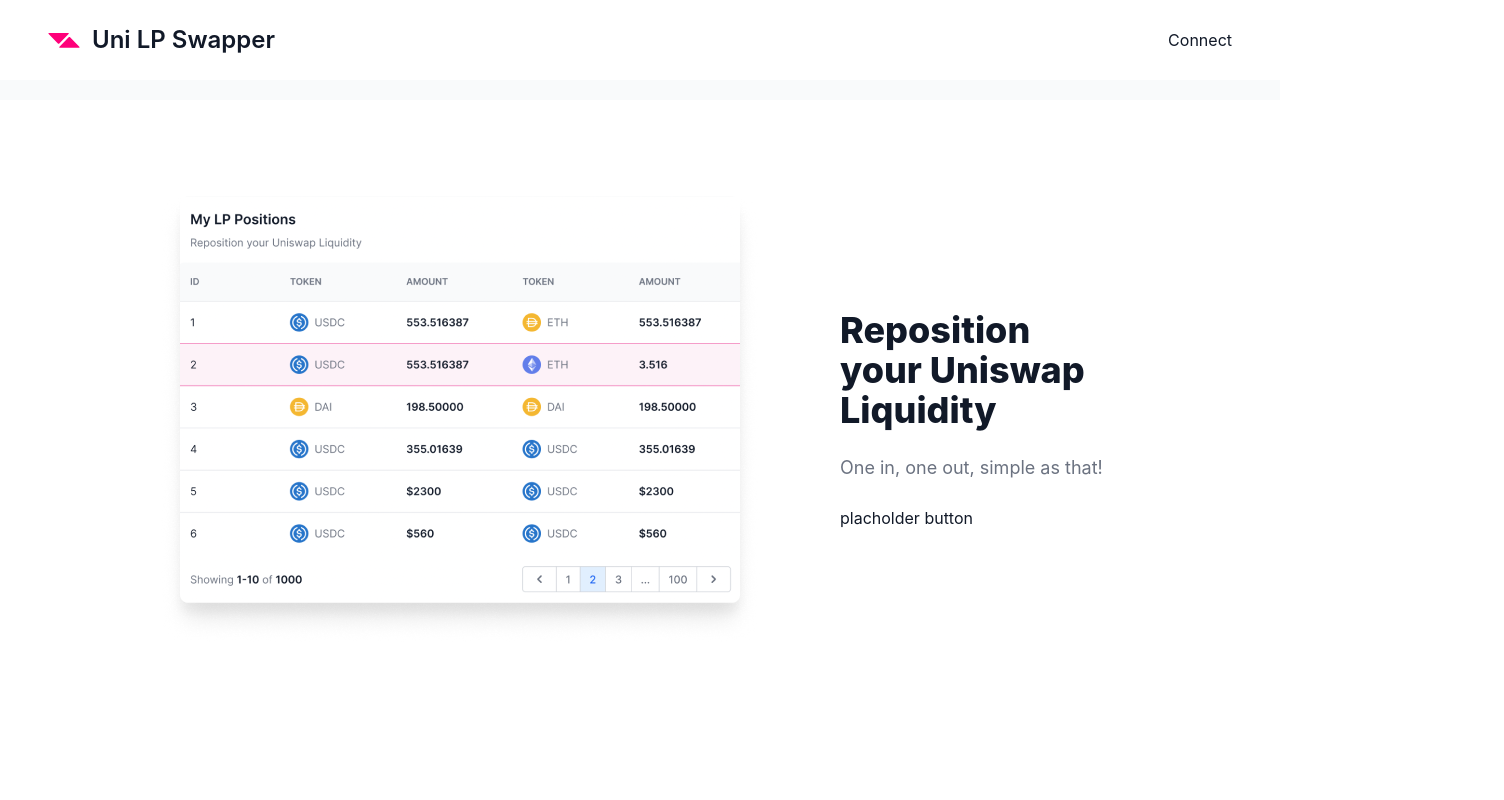
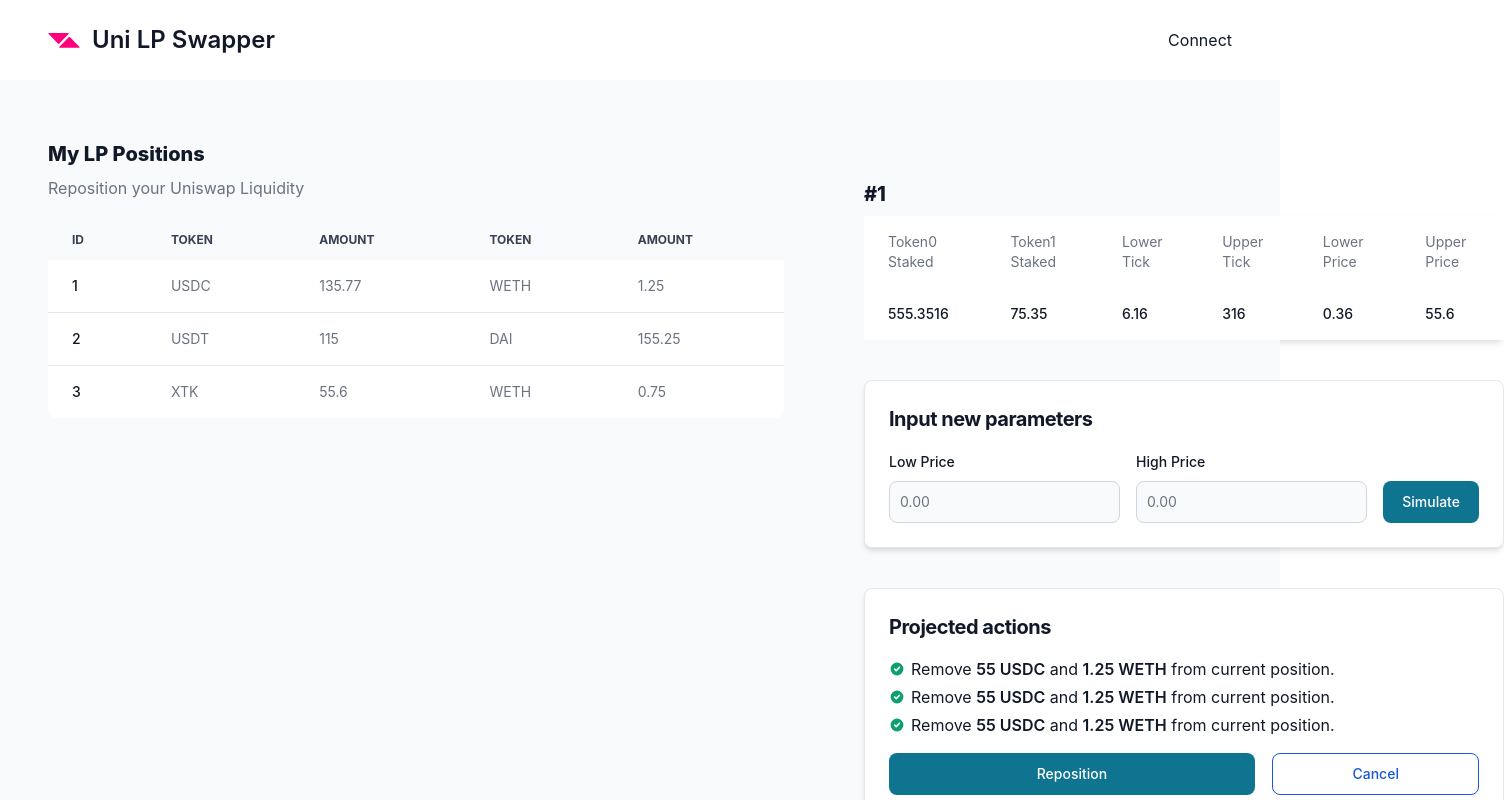
Before and after one commit to xtokenmarket/uniswappr, a React (Create React App) app: page / in a window 1280 px wide. Shown: the top 800 px of the page, 1504 px wide, since content can reach past the window. Built offline with nearby package versions, Linux system fonts and the light colour scheme.

Commit message:
Added LP Table component

```diff
--- a/src/App.tsx
+++ b/src/App.tsx
@@ -6,8 +6,8 @@
 import NoLpPositionsPage from './pages/NoLpPositionsPage'
 
 const App = () => {
-  const walletConnected = false
-  const hasLpPositions = false
+  const walletConnected = true
+  const hasLpPositions = true
 
   const PageComponent = walletConnected
     ? hasLpPositions
--- /dev/null
+++ b/src/components/LPDetails.tsx
@@ -0,0 +1,161 @@
+import React from 'react'
+import { Button, Card, Label, Spinner, Table, TextInput } from 'flowbite-react'
+
+const { Cell, Row } = Table
+
+const CheckIcon = () => {
+  return (
+    <svg
+      className="w-4 h-4 mr-1.5 text-green-500 dark:text-green-400 flex-shrink-0"
+      fill="currentColor"
+      viewBox="0 0 20 20"
+      xmlns="http://www.w3.org/2000/svg"
+    >
+      <path
+        fillRule="evenodd"
+        d="M10 18a8 8 0 100-16 8 8 0 000 16zm3.707-9.293a1 1 0 00-1.414-1.414L9 10.586 7.707 9.293a1 1 0 00-1.414 1.414l2 2a1 1 0 001.414 0l4-4z"
+        clipRule="evenodd"
+      ></path>
+    </svg>
+  )
+}
+
+const LPDetails = () => (
+  <div className="flex flex-col pt-10 h-full w-full">
+    <p className="text-xl font-extrabold">#1</p>
+    <div className="flex flex-col items-center mx-auto mt-2">
+      <Table hoverable={false}>
+        <Row className="bg-white dark:border-gray-700 dark:bg-gray-800">
+          <Cell>Token0 Staked</Cell>
+          <Cell>Token1 Staked</Cell>
+          <Cell>Lower Tick</Cell>
+          <Cell>Upper Tick</Cell>
+          <Cell>Lower Price</Cell>
+          <Cell>Upper Price</Cell>
+        </Row>
+        <Row className="bg-white dark:border-gray-700 dark:bg-gray-800">
+          <Cell className="whitespace-nowrap font-medium text-gray-900 dark:text-white">
+            555.3516
+          </Cell>
+          <Cell className="whitespace-nowrap font-medium text-gray-900 dark:text-white">
+            75.35
+          </Cell>
+          <Cell className="whitespace-nowrap font-medium text-gray-900 dark:text-white">
+            6.16
+          </Cell>
+          <Cell className="whitespace-nowrap font-medium text-gray-900 dark:text-white">
+            316
+          </Cell>
+          <Cell className="whitespace-nowrap font-medium text-gray-900 dark:text-white">
+            0.36
+          </Cell>
+          <Cell className="whitespace-nowrap font-medium text-gray-900 dark:text-white">
+            55.6
+          </Cell>
+        </Row>
+      </Table>
+    </div>
+
+    <div className="flex flex-col pt-10">
+      <Card href="#">
+        <h5 className="text-xl font-bold tracking-tight text-gray-900 dark:text-white">
+          Input new parameters
+        </h5>
+        <form className="flex flex-row gap-4">
+          <div>
+            <div className="mb-2 block">
+              <Label htmlFor="lowPrice" value="Low Price" />
+            </div>
+            <TextInput
+              id="lowPrice"
+              type="number"
+              placeholder="0.00"
+              required={true}
+            />
+          </div>
+          <div>
+            <div className="mb-2 block">
+              <Label htmlFor="highPrice" value="High Price" />
+            </div>
+            <TextInput
+              id="highPrice"
+              type="number"
+              placeholder="0.00"
+              required={true}
+            />
+          </div>
+          <div className="flex items-end flex-1">
+            <Button className="w-full" type="submit">
+              Simulate
+            </Button>
+          </div>
+        </form>
+      </Card>
+    </div>
+
+    <div className="flex flex-col pt-10">
+      <Card href="#">
+        {/*<div className="text-center">*/}
+        {/*  <Spinner size="xl" aria-label="Simulating..." />*/}
+        {/*</div>*/}
+        <h5 className="text-xl font-bold tracking-tight text-gray-900 dark:text-white">
+          Projected actions
+        </h5>
+        <ul className="space-y-1 max-w-md list-inside text-gray-500 dark:text-gray-400">
+          <li className="flex items-center">
+            <CheckIcon />
+            <p className="text-gray-900 dark:text-gray-300">
+              Remove{' '}
+              <strong className="font-semibold dark:text-white">55 USDC</strong>{' '}
+              and{' '}
+              <strong className="font-semibold dark:text-white">
+                1.25 WETH
+              </strong>{' '}
+              from current position.
+            </p>
+          </li>
+          <li className="flex items-center">
+            <CheckIcon />
+            <p className="text-gray-900 dark:text-gray-300">
+              Remove{' '}
+              <strong className="font-semibold dark:text-white">55 USDC</strong>{' '}
+              and{' '}
+              <strong className="font-semibold dark:text-white">
+                1.25 WETH
+              </strong>{' '}
+              from current position.
+            </p>
+          </li>
+          <li className="flex items-center">
+            <CheckIcon />
+            <p className="text-gray-900 dark:text-gray-300">
+              Remove{' '}
+              <strong className="font-semibold dark:text-white">55 USDC</strong>{' '}
+              and{' '}
+              <strong className="font-semibold dark:text-white">
+                1.25 WETH
+              </strong>{' '}
+              from current position.
+            </p>
+          </li>
+        </ul>
+        <div className="flex flex-wrap">
+          <div className="w-[62%] mr-[3%]">
+            <Button className="w-full">Reposition</Button>
+          </div>
+          <div className="w-[35%]">
+            {/*<Button outline>Cancel</Button>*/}
+            <button
+              type="button"
+              className="w-full text-blue-700 hover:text-white border border-blue-700 hover:bg-blue-800 focus:ring-4 focus:outline-none focus:ring-blue-300 font-medium rounded-lg text-sm px-5 py-2.5 text-center mr-2 mb-2 dark:border-blue-500 dark:text-blue-500 dark:hover:text-white dark:hover:bg-blue-600 dark:focus:ring-blue-800"
+            >
+              Cancel
+            </button>
+          </div>
+        </div>
+      </Card>
+    </div>
+  </div>
+)
+
+export default LPDetails
--- /dev/null
+++ b/src/components/LPTable.tsx
@@ -0,0 +1,57 @@
+import React from 'react'
+import { Table } from 'flowbite-react'
+
+const { Body, Cell, Head, HeadCell, Row } = Table
+
+const lpData = [
+  {
+    id: 1,
+    token0: { amount: 135.77, symbol: 'USDC' },
+    token1: { amount: 1.25, symbol: 'WETH' },
+  },
+  {
+    id: 2,
+    token0: { amount: 115, symbol: 'USDT' },
+    token1: { amount: 155.25, symbol: 'DAI' },
+  },
+  {
+    id: 3,
+    token0: { amount: 55.6, symbol: 'XTK' },
+    token1: { amount: 0.75, symbol: 'WETH' },
+  },
+]
+
+const TableHeader = () => {
+  return (
+    <Head>
+      <HeadCell>ID</HeadCell>
+      <HeadCell>Token</HeadCell>
+      <HeadCell>Amount</HeadCell>
+      <HeadCell>Token</HeadCell>
+      <HeadCell>Amount</HeadCell>
+    </Head>
+  )
+}
+
+const tableRows = lpData.map((data) => (
+  <Row className="bg-white dark:border-gray-700 dark:bg-gray-800" key={data.id}>
+    <Cell className="whitespace-nowrap font-medium text-gray-900 dark:text-white">
+      {data.id}
+    </Cell>
+    <Cell>{data.token0.symbol}</Cell>
+    <Cell>{data.token0.amount}</Cell>
+    <Cell>{data.token1.symbol}</Cell>
+    <Cell>{data.token1.amount}</Cell>
+  </Row>
+))
+
+const LPTable = () => {
+  return (
+    <Table hoverable={true}>
+      <TableHeader />
+      <Body className="divide-y">{tableRows}</Body>
+    </Table>
+  )
+}
+
+export default LPTable
--- a/src/pages/MainPage.tsx
+++ b/src/pages/MainPage.tsx
@@ -1,16 +1,26 @@
 import React from 'react'
+
+import LPTable from '../components/LPTable'
+import LPDetails from '../components/LPDetails'
 
 const ConnectWalletPage = () => (
   <div className="flex flex-col h-full px-12 pt-10">
-    <div className="flex flex-col items-center mx-auto xl:flex-row">
-      <div className="w-[736px] h-[531px] bg-green-300">Table placeholder</div>
+    <div className="flex flex-col mx-auto xl:flex-row">
+      <div className="w-[736px] h-[531px]">
+        <p className="text-xl font-extrabold">My LP Positions</p>
+        <p className="mt-2 text-gray-500 mb-5">
+          Reposition your Uniswap Liquidity
+        </p>
+        <LPTable />
+      </div>
 
-      <div className="flex flex-col items-center ml-20 w-[640px] flex-1">
-        <p className="text-4xl font-extrabold">Select a position</p>
-        <p className="mt-6 text-xl text-gray-500 mb-14">
-          Get started by selecting a position.
-        </p>
-        <button className="w-fit">placholder button</button>
+      <div className="flex flex-col ml-20 w-[640px] flex-1">
+        {/*<p className="text-4xl font-extrabold">Select a position</p>*/}
+        {/*<p className="mt-6 text-xl text-gray-500 mb-14">*/}
+        {/*  Get started by selecting a position.*/}
+        {/*</p>*/}
+        {/*<button className="w-fit">placeholder button</button>*/}
+        <LPDetails />
       </div>
     </div>
   </div>
--- a/src/pages/NoLpPositionsPage.tsx
+++ b/src/pages/NoLpPositionsPage.tsx
@@ -8,7 +8,7 @@
     <p className="py-6 text-lg text-gray-500">
       There are no open positions associated with this wallet.
     </p>
-    <button className="w-fit">placholder button</button>
+    <button className="w-fit">placeholder button</button>
   </div>
 )
 
```
